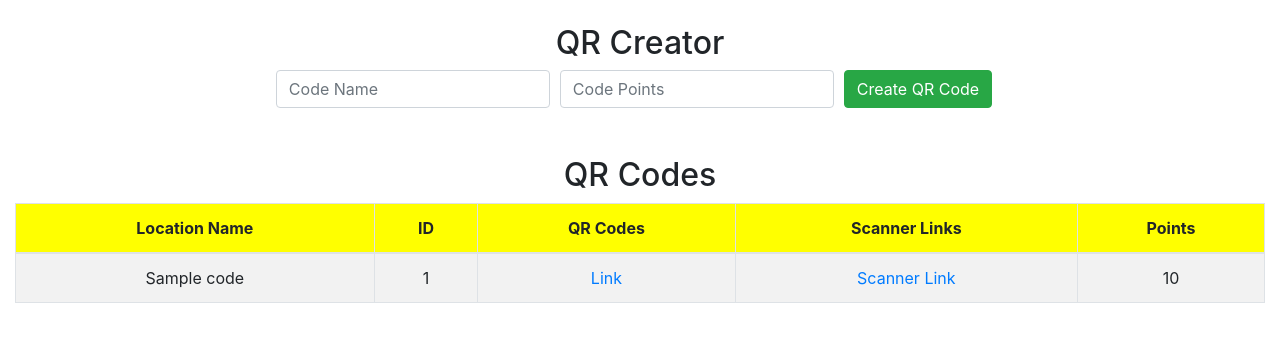
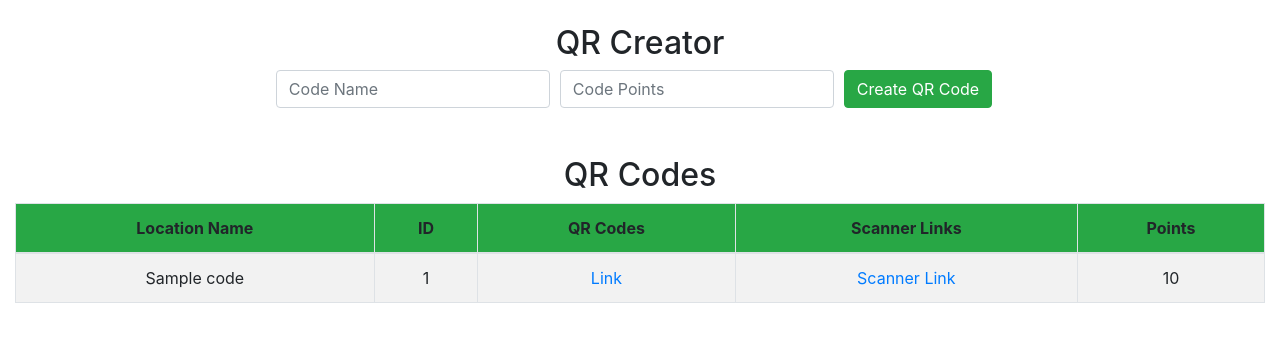
Before and after one commit to rowan-smith/Project-QR, a Flask app: page /qr/codes/ in a window 1280 px wide, with the pointer over the restyled element. Shown: the part 66-408 px from the top of the page. Run offline with Flask 2, Linux system fonts and the light colour scheme; a user stored in the database is signed in; tables that the repository leaves empty hold one stand-in row (values such as "Sample post"); some libraries are stand-ins or nearby versions.

Commit message:
Remove highlight colour on table header hover

```diff
--- a/static/css/site_styles.css
+++ b/static/css/site_styles.css
@@ -87,7 +87,7 @@
     width: 4em;
 }
 
-.table-hover thead tr:hover th, .table-hover tbody tr:hover td {
+.table-hover tbody tr:hover td {
     background-color: #ff0;
 }
 
```
